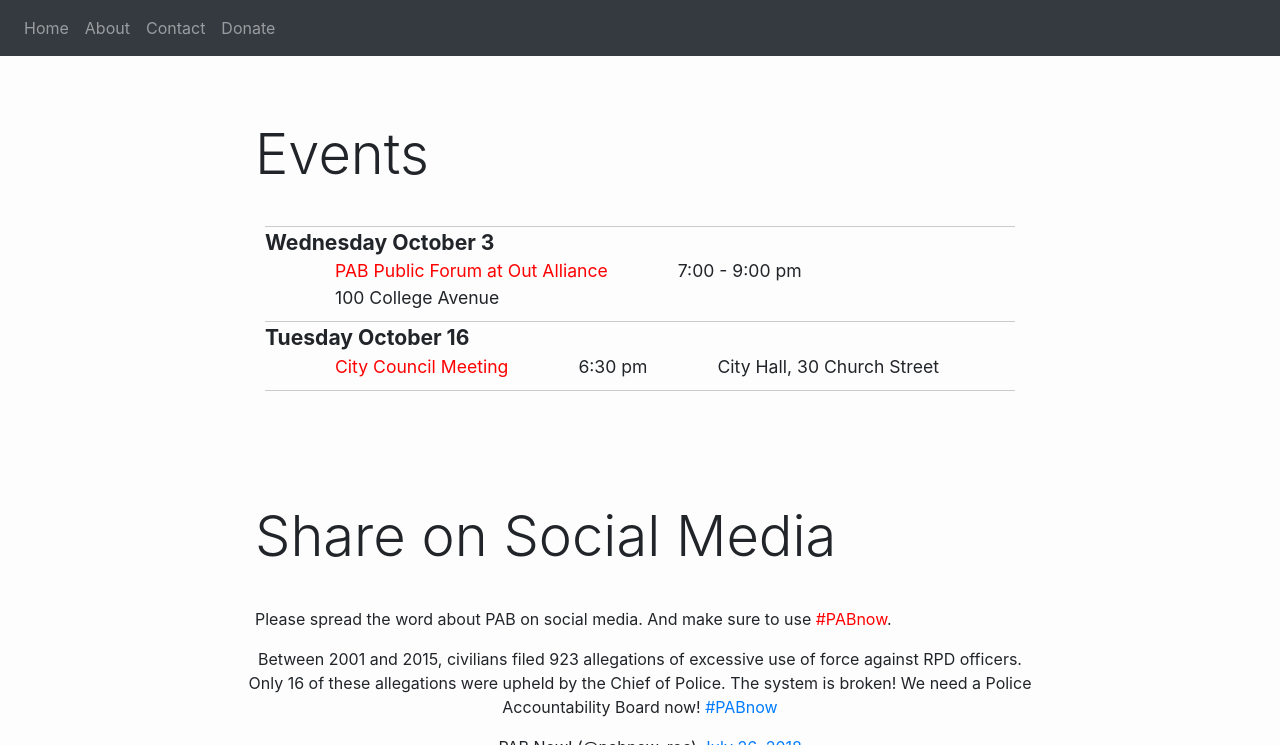
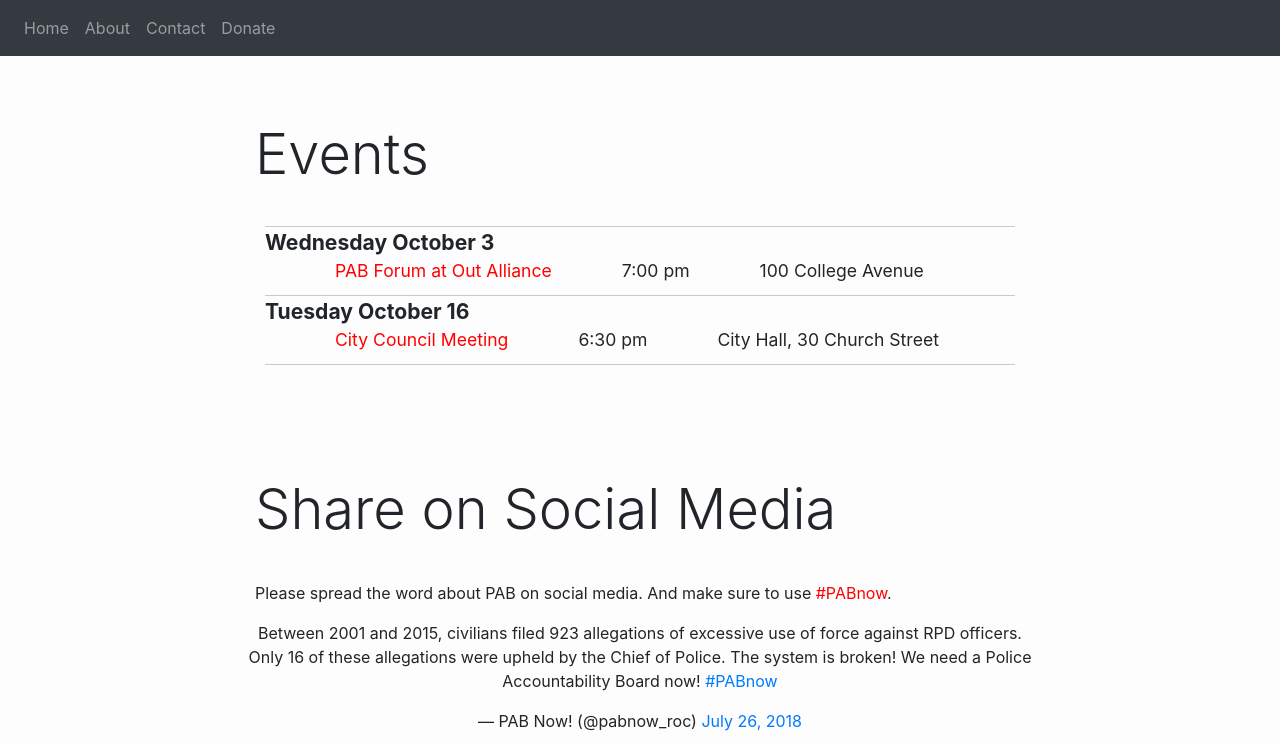
Before and after one commit to pabnow/pabnow.github.io, a Jekyll site: the page built from index.html, in a window 1280 px wide and 900 px high, scrolled down 2457 px, cut to the strip 0-745 px from the top of the window. Built offline with Jekyll 4.4.1, drawn with Linux system fonts in a browser that asks for light colours; nearby versions of some CDN libraries; comment, search, counter and statistics services are not loaded.

Commit message:
Update index.html

```diff
--- a/index.html
+++ b/index.html
@@ -192,7 +192,7 @@ title: PAB
 			</div>
 			-->
 			<div class="event">
-				<div class="event_date">Wednesday October 3</div><span class="event_name"><a href="https://www.facebook.com/events/693487471006337/">PAB Public Forum at Out Alliance</a></span><span class="event_time">7:00 - 9:00 pm</span><span class="event_location">100 College Avenue</span>
+				<div class="event_date">Wednesday October 3</div><span class="event_name"><a href="https://www.facebook.com/events/693487471006337/">PAB Forum at Out Alliance</a></span><span class="event_time">7:00 pm</span><span class="event_location">100 College Avenue</span>
 			</div>
 			<div class="event">
 				<div class="event_date">Tuesday October 16</div><span class="event_name"><a href="https://www.facebook.com/events/457409914778089/?event_time_id=457409931444754">City Council Meeting</a></span><span class="event_time">6:30 pm</span><span class="event_location">City Hall, 30 Church Street</span>
```
